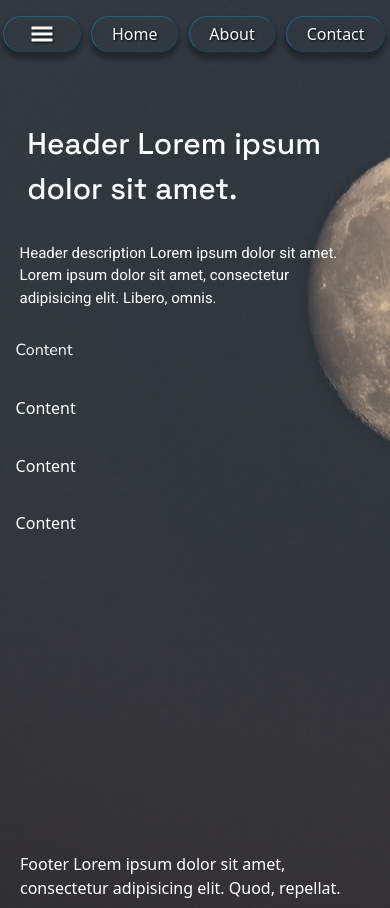
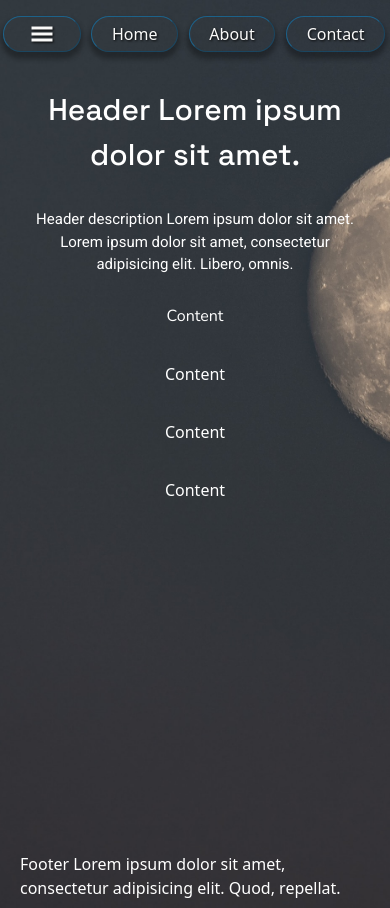
Before and after one commit to Cristian232/React-Small-Projects, a React (Create React App) app: page / in a window 390 px wide. Built offline with nearby package versions, Linux system fonts and the light colour scheme.

Commit message:
Fixed mobile responsive by height

```diff
--- a/src/components/Content.jsx
+++ b/src/components/Content.jsx
@@ -4,10 +4,10 @@ const Content = () => {
             <div className={"content-main-container max-w-[90vw] "}>
                 <h1 className={"p-[5vw] text-[30px]"} id={"heading"}>Header Lorem ipsum dolor sit amet.</h1>
                 <h3 className={"p-[3vw] text-[15px]"} id={"subHeading"}>Header description Lorem ipsum dolor sit amet.<br /> Lorem ipsum dolor sit amet, consectetur adipisicing elit. Libero, omnis.</h3>
-                <p className={"py-[2vh] pl-[2vw]"} id={"pContent"}>Content</p>
-                <p className={"py-[2vh] pl-[2vw]"}>Content</p>
-                <p className={"py-[2vh] pl-[2vw]"}>Content</p>
-                <p className={"py-[2vh] pl-[2vw]"}>Content</p>
+                <p className={"py-[2vh] px-[2vw]"} id={"pContent"}>Content</p>
+                <p className={"py-[2vh] px-[2vw]"}>Content</p>
+                <p className={"py-[2vh] px-[2vw]"}>Content</p>
+                <p className={"py-[2vh] px-[2vw]"}>Content</p>
             </div>
         </div>
     );
--- a/src/components/SmallProjects.jsx
+++ b/src/components/SmallProjects.jsx
@@ -9,7 +9,7 @@ import {BsCloudLightningRainFill} from "react-icons/bs";
 
 const SmallProjects = () => {
     return (
-        <div className={"smallProjects w-[75px] ml-[0.5vw] mx-[auto] h-[92vh] flex items-center justify-items-center row-span-1 flex-none"}>
+        <div className={"smallProjects smallProjectsCacheCssTest w-[75px] ml-[0.5vw] mx-[auto] h-[92vh] flex items-center justify-items-center row-span-1 flex-none"}>
             <div className={"smallProjects-wrapper w-[80%] mx-[auto]"}>
                 <ul className={"smallProjects-list flex-col space-y-5  "}>
                     <li className={"smallProjects-item block p-[5px] py-[10px] flex items-center rounded-[25px]"}> <BsCloudLightningRainFill size={40} className={"mx-[auto] sProjIcon"}/></li>
--- a/src/style/index.css
+++ b/src/style/index.css
@@ -84,7 +84,7 @@
         overflow-block: scroll;
     }
 
-    .smallProjects {
+    .smallProjectsCacheCssTest {
         display: none;
     }
 
@@ -100,4 +100,21 @@
         margin: 0 auto;
     }
 
+    .content {
+        display: block;
+        margin: 0 auto;
+    }
+
+    .content-main-container {
+        margin: 0 auto;
+        text-align: center;
+    }
+
+    @media (max-width: 425px) {
+        #heading {
+            display: block;
+            margin: 0 auto;
+        }
+
+    }
 }
```
